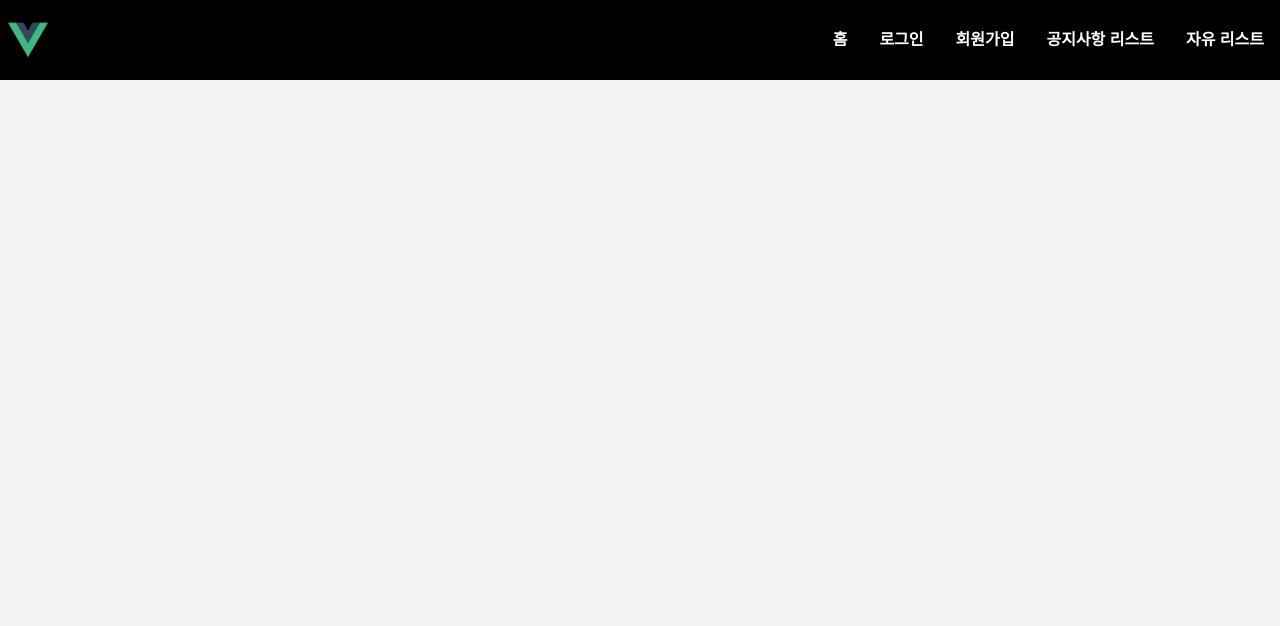
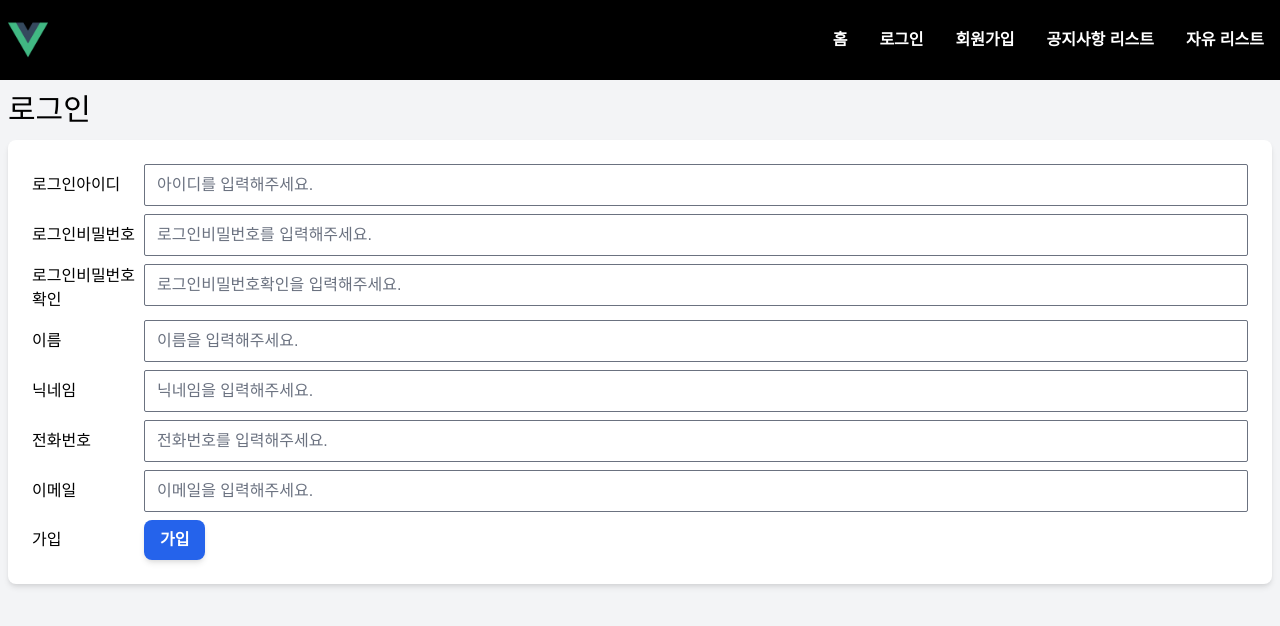
Before and after one commit to ucong2222/vue3-exam1, a Vue app: page /member/join in a window 1280 px wide. Shown: the top 626 px of the page. Built offline with nearby package versions, Linux system fonts and the light colour scheme; a web font is replaced by a local one.

Commit message:
회원가입

```diff
--- a/src/apis/index.ts
+++ b/src/apis/index.ts
@@ -109,6 +109,12 @@ export interface MainApi__member_authKey__IResponseBody extends Base__IResponseB
   };
 }
 
+export interface MainApi__member_doJoin__IResponseBody extends Base__IResponseBodyType1 {
+  body:{
+    id: number,
+  };
+}
+
 // http://localhost:8021/usr/ 와의 통신장치
 export class MainApi extends HttpClient {
   public constructor() {
@@ -163,4 +169,17 @@ export class MainApi extends HttpClient {
   public member_authKey(loginId:string, loginPw:string) {
     return this.instance.get<MainApi__member_authKey__IResponseBody>(`/member/authKey?loginId=${loginId}&loginPw=${loginPw}`);
   }
+
+  public member_doJoin(loginId:string, loginPw:string, name:string, nickname:string, cellphoneNo:string, email:string) {
+    return this.postByForm<MainApi__member_doJoin__IResponseBody>(
+      `/member/doJoin`, {
+        loginId,
+        loginPw,
+        name,
+        nickname,
+        cellphoneNo,
+        email
+      }
+    );
+  }
 }
--- a/src/components/FormRow.vue
+++ b/src/components/FormRow.vue
@@ -1,9 +1,9 @@
 <template>
-  <div class="flex form-row flex-col md:flex-row">
-    <div class="md:flex md:items-center md:w-28">
+  <div class="flex form-row flex-col lg:flex-row">
+    <div class="lg:flex md:items-center lg:w-28">
       <span>{{title}}</span>
     </div>
-    <div class="md:flex-grow">
+    <div class="lg:flex-grow">
       <slot></slot>
     </div>
   </div>
--- a/src/main.ts
+++ b/src/main.ts
@@ -20,6 +20,7 @@ import ArticleListPage from './pages/ArticleListPage.vue'
 import ArticleWritePage from './pages/ArticleWritePage.vue'
 import ArticleDetailPage from './pages/ArticleDetailPage.vue'
 import MemberLoginPage from './pages/MemberLoginPage.vue'
+import MemberJoinPage from './pages/MemberJoinPage.vue'
 
 // 전역상태 만들기
 const authKey = localStorage.getItem("authKey")
@@ -76,6 +77,11 @@ const routes = [
     path: '/member/login',
     component: MemberLoginPage,
     props: (route:any) => ({ globalShare })
+  },
+  {
+    path: '/member/join',
+    component: MemberJoinPage,
+    props: (route:any) => ({ globalShare })
   }
 ];
 
--- a/src/pages/ArticleWritePage.vue
+++ b/src/pages/ArticleWritePage.vue
@@ -33,7 +33,6 @@
 
 <script lang="ts">
 import { defineComponent, ref, reactive, getCurrentInstance, onMounted} from 'vue'
-import { IArticle } from '../types/'
 import { MainApi } from '../apis/'
 import { Router } from 'vue-router';
 export default defineComponent({
--- /dev/null
+++ b/src/pages/MemberJoinPage.vue
@@ -0,0 +1,169 @@
+<template>
+  <TitleBar>로그인</TitleBar>
+
+  <section class="section section-member-login-form px-2">
+    <div class="container mx-auto">
+      <div class="px-6 py-6 bg-white rounded-lg shadow-md">
+        <form v-if="globalShare.isLogined == false" v-on:submit.prevent="checkAndJoin">
+          <FormRow title="로그인아이디">
+            <input ref="loginIdElRef" class="form-row-input" type="text" placeholder="아이디를 입력해주세요.">
+          </FormRow>
+          <FormRow title="로그인비밀번호">
+            <input ref="loginPwElRef" class="form-row-input" type="password" placeholder="로그인비밀번호를 입력해주세요.">
+          </FormRow>
+          <FormRow title="로그인비밀번호확인">
+            <input ref="loginPwConfirmElRef" class="form-row-input" type="password" placeholder="로그인비밀번호확인을 입력해주세요.">
+          </FormRow>
+          <FormRow title="이름">
+            <input ref="nameElRef" class="form-row-input" type="text" placeholder="이름을 입력해주세요.">
+          </FormRow>
+          <FormRow title="닉네임">
+            <input ref="nicknameElRef" class="form-row-input" type="text" placeholder="닉네임을 입력해주세요.">
+          </FormRow>
+          <FormRow title="전화번호">
+            <input ref="cellphoneNoElRef" class="form-row-input" type="tel" placeholder="전화번호를 입력해주세요.">
+          </FormRow>
+          <FormRow title="이메일">
+            <input ref="emailElRef" class="form-row-input" type="email" placeholder="이메일을 입력해주세요.">
+          </FormRow>
+          <FormRow title="가입">
+            <div class="btns">
+              <input type="submit" value="가입" class="btn-primary" />
+            </div>
+          </FormRow>
+        </form>
+        <div v-else>
+          이미 로그인 되었습니다. <route-link class="btn-link" to="/">홈</route-link> 으로 이동
+        </div>
+      </div>
+    </div>
+  </section>
+</template>
+
+<script lang="ts">
+import { defineComponent, ref, reactive, getCurrentInstance, onMounted } from 'vue'
+import { MainApi } from '../apis/'
+import { Router } from 'vue-router';
+export default defineComponent({
+  name: 'MemberJoinPage',
+  props: {
+    globalShare: {
+      type: Object,
+      required: true
+    },
+  },
+  setup(props) {
+    const router:Router = getCurrentInstance()?.appContext.config.globalProperties.$router;
+    const mainApi:MainApi = getCurrentInstance()?.appContext.config.globalProperties.$mainApi;
+    const loginIdElRef = ref<HTMLInputElement>();
+    const loginPwElRef = ref<HTMLInputElement>();
+    const loginPwConfirmElRef = ref<HTMLInputElement>();
+    const nameElRef = ref<HTMLInputElement>();
+    const nicknameElRef = ref<HTMLInputElement>();
+    const cellphoneNoElRef = ref<HTMLInputElement>();
+    const emailElRef = ref<HTMLInputElement>();
+    function checkAndJoin() {
+      // 로그인아이디 체크
+      if ( loginIdElRef.value == null ) {
+        return;
+      }
+      const loginIdEl = loginIdElRef.value;
+      loginIdEl.value = loginIdEl.value.trim();
+      if ( loginIdEl.value.length == 0 ) {
+        alert('로그인 아이디를 입력해주세요.');
+        loginIdEl.focus();
+        return;
+      }
+      // 로그인비번 체크
+      if ( loginPwElRef.value == null ) {
+        return;
+      }
+      const loginPwEl = loginPwElRef.value;
+      loginPwEl.value = loginPwEl.value.trim();
+      if ( loginPwEl.value.length == 0 ) {
+        alert('로그인 비번을 입력해주세요.');
+        loginPwEl.focus();
+        return;
+      }
+      // 로그인비번확인 체크
+      if ( loginPwConfirmElRef.value == null ) {
+        return;
+      }
+      const loginPwConfirmEl = loginPwConfirmElRef.value;
+      if ( loginPwEl.value != loginPwConfirmEl.value ) {
+        alert('로그인 비번이 일치하지 않습니다.');
+        loginPwConfirmEl.focus();
+        return;
+      }
+      // 이름 체크
+      if ( nameElRef.value == null ) {
+        return;
+      }
+      const nameEl = nameElRef.value;
+      nameEl.value = nameEl.value.trim();
+      if ( nameEl.value.length == 0 ) {
+        alert('이름을 입력해주세요.');
+        nameEl.focus();
+        return;
+      }
+      // 별명 체크
+      if ( nicknameElRef.value == null ) {
+        return;
+      }
+      const nicknameEl = nicknameElRef.value;
+      nicknameEl.value = nicknameEl.value.trim();
+      if ( nicknameEl.value.length == 0 ) {
+        alert('별명을 입력해주세요.');
+        nicknameEl.focus();
+        return;
+      }
+      // 휴대전화번호 체크
+      if ( cellphoneNoElRef.value == null ) {
+        return;
+      }
+      const cellphoneNoEl = cellphoneNoElRef.value;
+      cellphoneNoEl.value = cellphoneNoEl.value.trim();
+      if ( cellphoneNoEl.value.length == 0 ) {
+        alert('휴대전화번호를 입력해주세요.');
+        cellphoneNoEl.focus();
+        return;
+      }
+      // 이메일 체크
+      if ( emailElRef.value == null ) {
+        return;
+      }
+      const emailEl = emailElRef.value;
+      emailEl.value = emailEl.value.trim();
+      if ( emailEl.value.length == 0 ) {
+        alert('이메일을 입력해주세요.');
+        emailEl.focus();
+        return;
+      }
+      join(loginIdEl.value, loginPwEl.value, nameEl.value, nicknameEl.value, cellphoneNoEl.value, emailEl.value);
+    }
+    function join(loginId:string, loginPw:string, name:string, nickname:string, cellphoneNo:string, email:string) {
+      mainApi.member_doJoin(loginId, loginPw, name, nickname, cellphoneNo, email)
+        .then(axiosResponse => {
+          alert(axiosResponse.data.msg);
+          if ( axiosResponse.data.fail ) {
+            return;
+          }
+          router.replace('/member/login?loginId=' + loginId)
+        });
+    }
+    return {
+      checkAndJoin,
+      loginIdElRef,
+      loginPwElRef,
+      loginPwConfirmElRef,
+      nameElRef,
+      nicknameElRef,
+      cellphoneNoElRef,
+      emailElRef,
+    }
+  }
+})
+</script>
+
+<style scoped>
+</style>
--- a/src/pages/MemberLoginPage.vue
+++ b/src/pages/MemberLoginPage.vue
@@ -26,12 +26,12 @@
 </template>
 
 <script lang="ts">
-import { defineComponent, ref, reactive, getCurrentInstance, onMounted } from 'vue'
-import { IArticle } from '../types/'
+import { defineComponent, ref, getCurrentInstance, onMounted } from 'vue'
 import { MainApi } from '../apis/'
+import { useRoute } from 'vue-router'
 import { Router } from 'vue-router';
 export default defineComponent({
-  name: 'ArticleWritePage',
+  name: 'MemberLoginPage',
   props: {
     globalShare: {
       type: Object,
@@ -39,10 +39,26 @@ export default defineComponent({
     },
   },
   setup(props) {
+    const route = useRoute();
     const router:Router = getCurrentInstance()?.appContext.config.globalProperties.$router;
     const mainApi:MainApi = getCurrentInstance()?.appContext.config.globalProperties.$mainApi;
+
     const loginIdElRef = ref<HTMLInputElement>();
     const loginPwElRef = ref<HTMLInputElement>();
+
+    onMounted(() => {
+      if ( route.query.loginId != null ) {
+        if ( loginIdElRef.value == null ) {
+          return;
+        }
+        if ( loginPwElRef.value == null ) {
+          return;
+        }
+        loginIdElRef.value.value = route.query.loginId as any;
+        loginPwElRef.value.focus();
+      }
+    })
+
     function checkAndLogin() {
       if ( loginIdElRef.value == null ) {
         return;
@@ -50,7 +66,7 @@ export default defineComponent({
       const loginIdEl = loginIdElRef.value;
       loginIdEl.value = loginIdEl.value.trim();
       if ( loginIdEl.value.length == 0 ) {
-        alert('로그인 아이드를 입력해주세요.');
+        alert('로그인 아이디를 입력해주세요.');
         loginIdEl.focus();
         return;
       }
```
